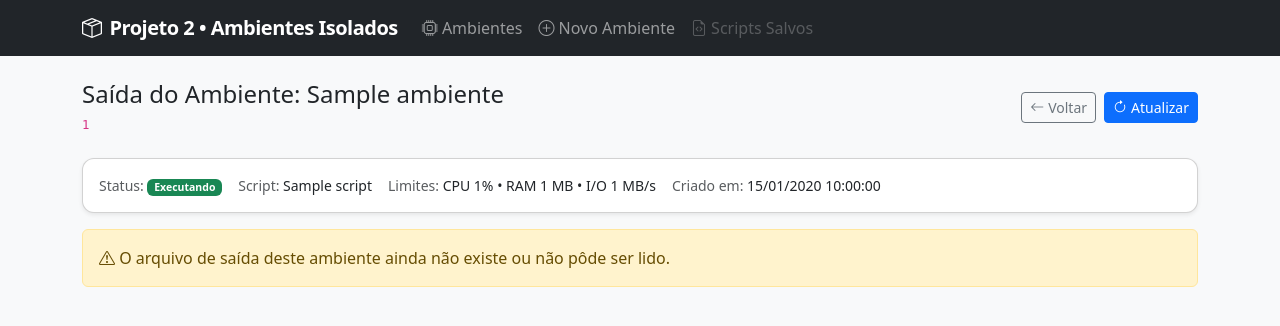
After one commit to PedroGaspdev/cloud-proj-02, a PHP site: page /logs.php?id=1 in a window 1280 px wide. The commit adds this page. Shown: the top 326 px of the page. Run offline with PHP 8.4, Linux system fonts and the light colour scheme; tables that the repository leaves empty hold one stand-in row (values such as "Sample post").

Commit message:
feat(web): adiciona visualizador de logs dos ambientes

```diff
--- a/web/index.php
+++ b/web/index.php
@@ -99,9 +99,9 @@ require_once __DIR__ . '/header.php';
                                 </td>
                                 <td class="text-end">
                                     <div class="d-inline-flex gap-1">
-                                        <button class="btn btn-outline-secondary btn-sm" disabled title="Logs (Será implementado no Passo 4)">
+                                        <a href="logs.php?id=<?= urlencode($amb['id']) ?>" class="btn btn-outline-secondary btn-sm" title="Ver a saída do programa">
                                             <i class="bi bi-terminal"></i> Logs
-                                        </button>
+                                        </a>
                                         <!-- Ações via POST para acoes.php: um simples link (GET) não pode parar nem remover ambientes -->
                                         <?php if ($amb['estado'] === 'EXECUTANDO'): ?>
                                             <form method="POST" action="acoes.php" class="d-inline">
--- /dev/null
+++ b/web/logs.php
@@ -0,0 +1,94 @@
+<?php
+// web/logs.php - Visualizador da saída (output.log) de um ambiente
+require_once __DIR__ . '/db.php';
+$pdo = get_db();
+
+$id = trim($_GET['id'] ?? '');
+
+// Validação de segurança do ID antes de qualquer consulta ou chamada ao envctl
+if (!preg_match('/^[a-z0-9-]+$/', $id)) {
+    set_flash('danger', 'ID de ambiente inválido.');
+    header("Location: index.php");
+    exit;
+}
+
+$stmt = $pdo->prepare("SELECT a.*, s.nome as script_nome FROM ambientes a LEFT JOIN scripts s ON a.script_id = s.id WHERE a.id = :id AND a.estado != 'REMOVIDO'");
+$stmt->execute(['id' => $id]);
+$amb = $stmt->fetch();
+
+if (!$amb) {
+    set_flash('danger', "Ambiente '{$id}' não encontrado.");
+    header("Location: index.php");
+    exit;
+}
+
+// Status real vem do kernel (cgroup), igual à listagem
+$amb['estado'] = sync_ambiente_status($pdo, $id, $amb['estado']);
+
+// envctl log devolve as últimas 200 linhas do output.log; falha se o arquivo ainda não existe
+$res = exec_envctl('log', $id);
+$log = $res['code'] === 0 ? $res['output'] : null;
+
+require_once __DIR__ . '/header.php';
+?>
+
+<div class="d-flex justify-content-between align-items-center mb-4">
+    <div>
+        <h2 class="h4 mb-1">Saída do Ambiente: <?= htmlspecialchars($amb['nome']) ?></h2>
+        <div class="text-muted small"><code><?= htmlspecialchars($amb['id']) ?></code></div>
+    </div>
+    <div class="d-flex gap-2">
+        <a href="index.php" class="btn btn-outline-secondary btn-sm d-flex align-items-center gap-1">
+            <i class="bi bi-arrow-left"></i> Voltar
+        </a>
+        <a href="logs.php?id=<?= urlencode($amb['id']) ?>" class="btn btn-primary btn-sm d-flex align-items-center gap-1">
+            <i class="bi bi-arrow-clockwise"></i> Atualizar
+        </a>
+    </div>
+</div>
+
+<div class="card shadow-sm mb-3">
+    <div class="card-body d-flex flex-wrap align-items-center gap-3 small">
+        <div>
+            <span class="text-muted">Status:</span>
+            <?php if ($amb['estado'] === 'EXECUTANDO'): ?>
+                <span class="badge bg-success">Executando</span>
+            <?php elseif ($amb['estado'] === 'TERMINADO'): ?>
+                <span class="badge bg-secondary">Terminado</span>
+            <?php elseif ($amb['estado'] === 'ERRO'): ?>
+                <span class="badge bg-danger">Erro (OOM / Falha)</span>
+            <?php else: ?>
+                <span class="badge bg-dark"><?= htmlspecialchars($amb['estado']) ?></span>
+            <?php endif; ?>
+        </div>
+        <div>
+            <span class="text-muted">Script:</span>
+            <?= htmlspecialchars($amb['script_nome'] ?? 'Script avulso') ?>
+        </div>
+        <div>
+            <span class="text-muted">Limites:</span>
+            CPU <?= (int)$amb['cpu_pct'] ?>% &bull; RAM <?= (int)$amb['mem_mb'] ?> MB &bull; I/O <?= (int)$amb['io_mbps'] ?> MB/s
+        </div>
+        <div>
+            <span class="text-muted">Criado em:</span>
+            <?= date('d/m/Y H:i:s', strtotime($amb['created_in'])) ?>
+        </div>
+    </div>
+</div>
+
+<?php if ($log === null): ?>
+    <div class="alert alert-warning">
+        <i class="bi bi-exclamation-triangle"></i> O arquivo de saída deste ambiente ainda não existe ou não pôde ser lido.
+    </div>
+<?php else: ?>
+    <div class="text-muted small mb-1">Últimas 200 linhas de <code>/var/lib/cloud-projeto_2/envs/<?= htmlspecialchars($amb['id']) ?>/output.log</code></div>
+    <div class="terminal-box" id="log"><?= $log === '' ? '<span class="text-secondary">(o programa ainda não escreveu nada)</span>' : htmlspecialchars($log) ?></div>
+<?php endif; ?>
+
+<script>
+// Rola o painel até o fim, onde estão as linhas mais recentes
+const logBox = document.getElementById('log');
+if (logBox) logBox.scrollTop = logBox.scrollHeight;
+</script>
+
+<?php require_once __DIR__ . '/footer.php'; ?>
```
